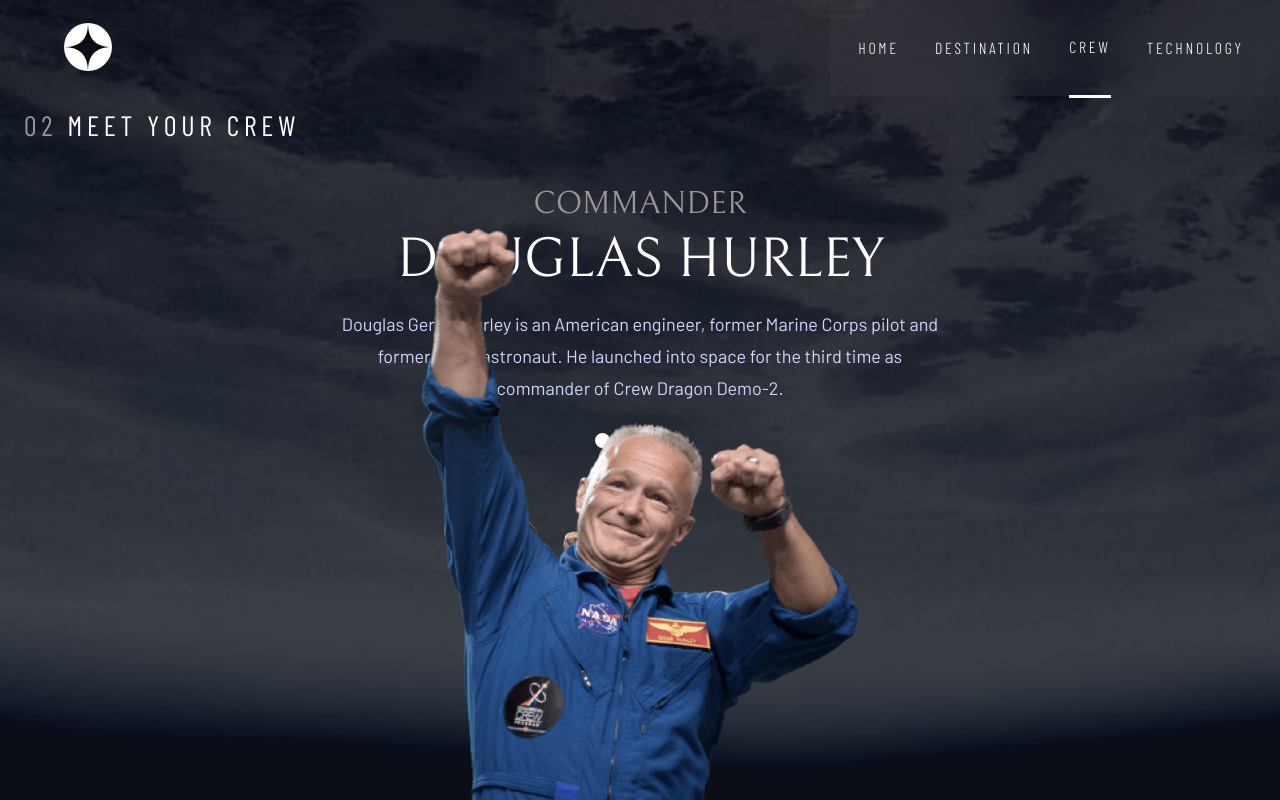
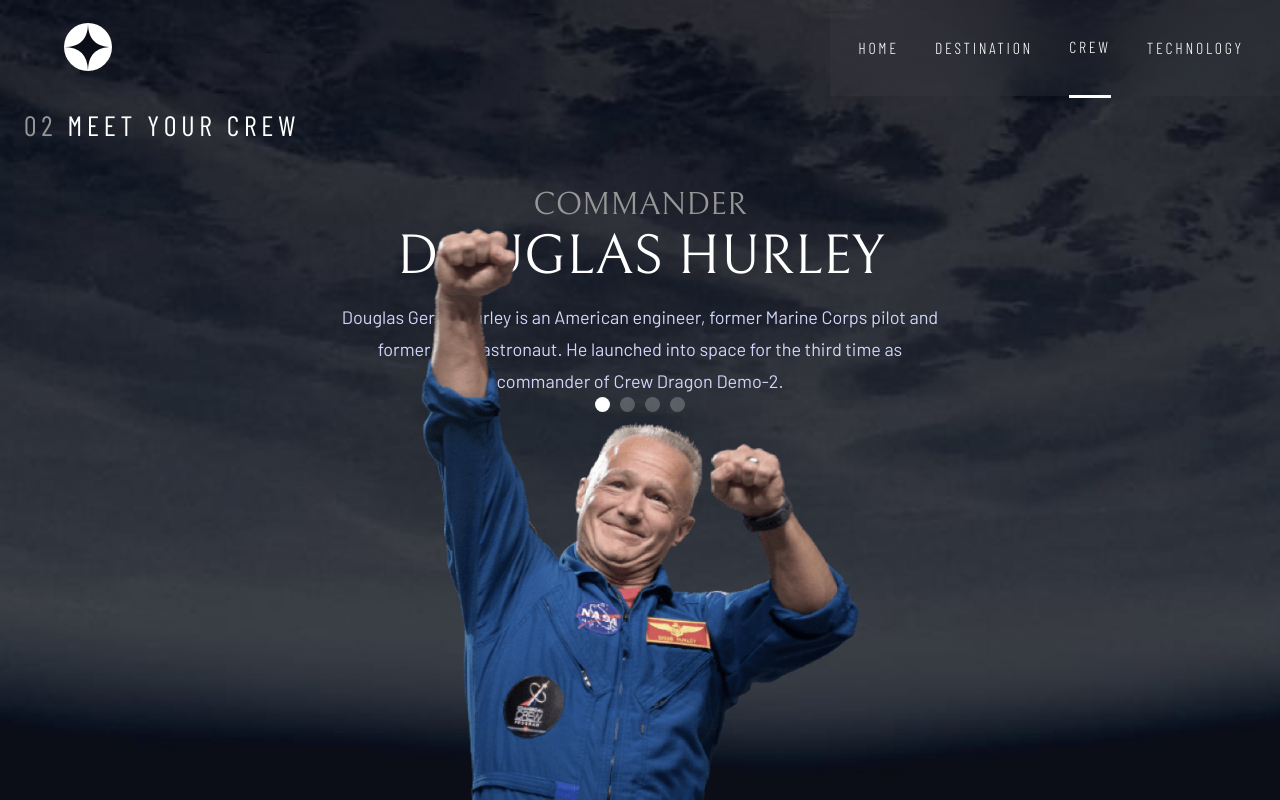
Before and after one commit to Otwgoat/space-tourism-frontend-mentor, a Next.js app: page /crew in a window 1280 px wide. Shown: the top 800 px of the page. Built offline with nearby package versions, Linux system fonts and the light colour scheme.

Commit message:
Mise à jour des styles de l'équipage

```diff
--- a/app/src/styles/_crew.scss
+++ b/app/src/styles/_crew.scss
@@ -69,7 +69,7 @@
         }
 
     }
-    .crewImgMobile {
+    #crewImgMobile {
         display: none;
     }
 }
@@ -79,19 +79,21 @@
         #crewContent {
             width: 100%;
             display: flex;
-            justify-content: center;
+            justify-content: space-between;
+            align-items: space-between;
             #crewDescription {
                 width: 100%;
-                justify-content: space-evenly;
+                height: 35%;
+                justify-content: space-between;
                 align-items: center;
                 margin-left: 0;
-                margin-bottom: 3rem;
+
                 nav {
                     width: 90px;
                     height: 50px;
                     display: flex;
                     align-items: center;
-                    margin-bottom: 1rem;
+
                 }
                 #crewCard {
                     height: 232px;
@@ -123,10 +125,13 @@
         }
         #crewImg {
             width: 100%;
+            height: 60%;
             display: flex;
             justify-content: center;
 
         }
+        #crewImgMobile {
+            display: none;}
         }
     }
 }
```
